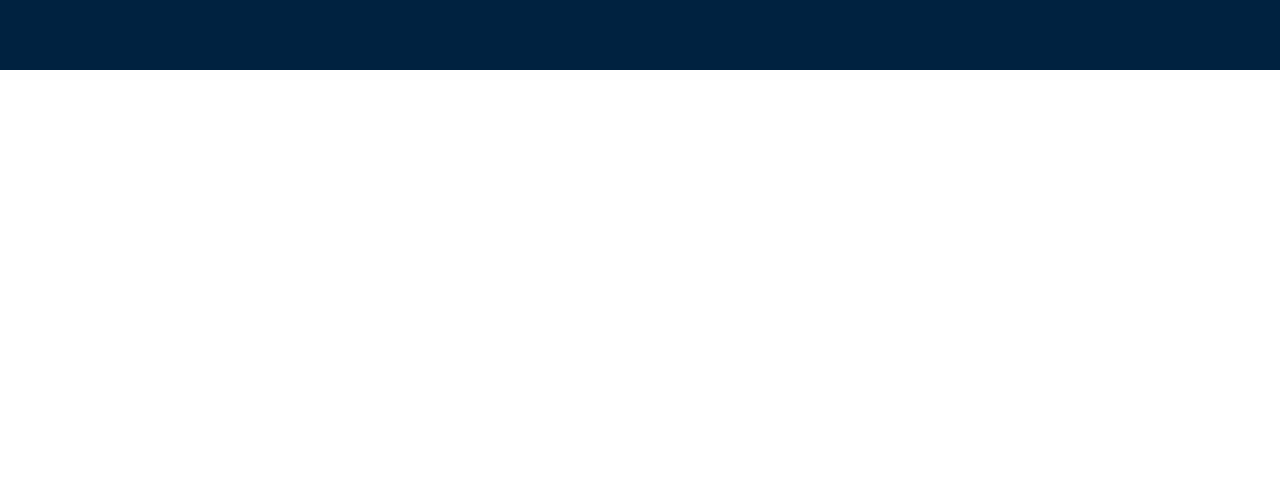
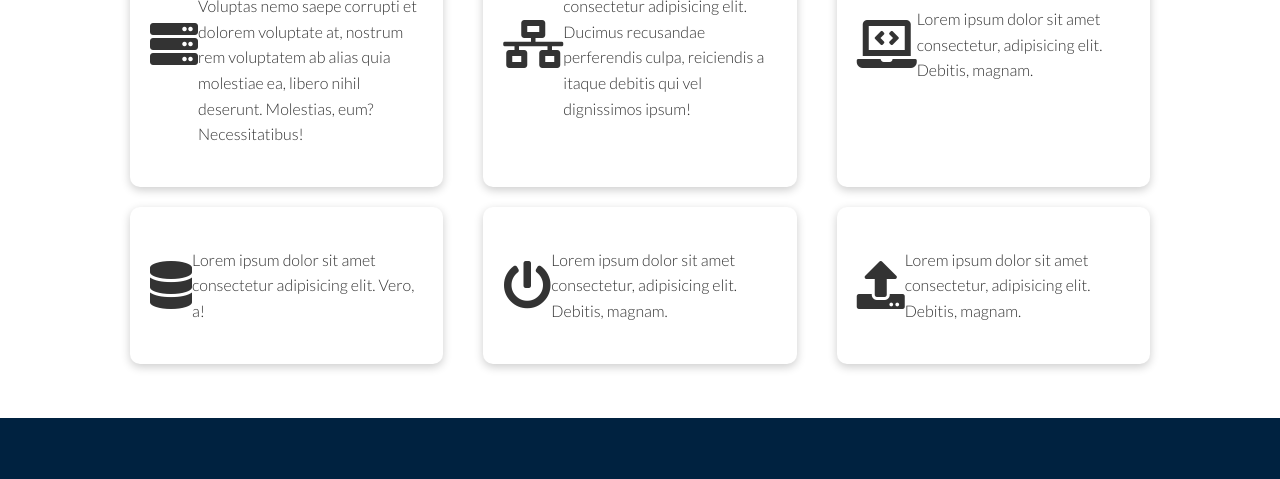
Before and after one commit to umeshraj/youtube_traversy_responsive_website, a plain HTML site: page features.html in a window 1280 px wide. Shown: the part 850-1329 px from the top of the page. Before the commit the page ends 920 px from the top, so only its background shows below. Drawn offline with Linux system fonts and the light colour scheme.

Commit message:
Features main - section w/ icons

```diff
--- a/css/style.css
+++ b/css/style.css
@@ -198,6 +198,14 @@ img {
   justify-self: flex-end;
 }
 
+.features-main > i {
+  margin-right: 20px;
+}
+
+.features-main .grid {
+  padding: 30px;
+}
+
 /* Footer */
 .footer .social a {
   margin: 0 10px;
--- a/features.html
+++ b/features.html
@@ -49,6 +49,50 @@
         </div>
     </section>
 
+    <section class="features-main my-2">
+        <div class="container grid grid-3">
+            <div class="card flex">
+                <i class="fas fa-server fa-3x"></i>
+                <p>Lorem ipsum dolor sit amet consectetur adipisicing elit. Voluptas nemo saepe corrupti et dolorem voluptate at, nostrum rem voluptatem ab alias quia molestiae ea, libero nihil deserunt. Molestias, eum? Necessitatibus!</p>
+            </div>
+            <div class="card flex">
+                <i class="fas fa-network-wired fa-3x"></i>
+                <p>
+                    Lorem, ipsum dolor sit amet consectetur adipisicing elit. Ducimus
+                    recusandae perferendis culpa, reiciendis a itaque debitis qui vel
+                    dignissimos ipsum!
+                </p>
+            </div>
+            <div class="card flex">
+                <i class="fas fa-laptop-code fa-3x"></i>
+                <p>
+                    Lorem ipsum dolor sit amet consectetur, adipisicing elit. Debitis,
+                    magnam.
+                </p>
+            </div>
+            <div class="card flex">
+                <i class="fas fa-database fa-3x"></i>
+                <p>
+                    Lorem ipsum dolor sit amet consectetur adipisicing elit. Vero, a!
+                </p>
+            </div>
+            <div class="card flex">
+                <i class="fas fa-power-off fa-3x"></i>
+                <p>
+                    Lorem ipsum dolor sit amet consectetur, adipisicing elit. Debitis,
+                    magnam.
+                </p>
+            </div>
+            <div class="card flex">
+                <i class="fas fa-upload fa-3x"></i>
+                <p>
+                    Lorem ipsum dolor sit amet consectetur, adipisicing elit. Debitis,
+                    magnam.
+                </p>
+            </div>
+        </div>
+    </section>
+
     <!-- Footer -->
     <footer class="footer bg-dark py-5">
         <div class="container grid grid-3">
```
